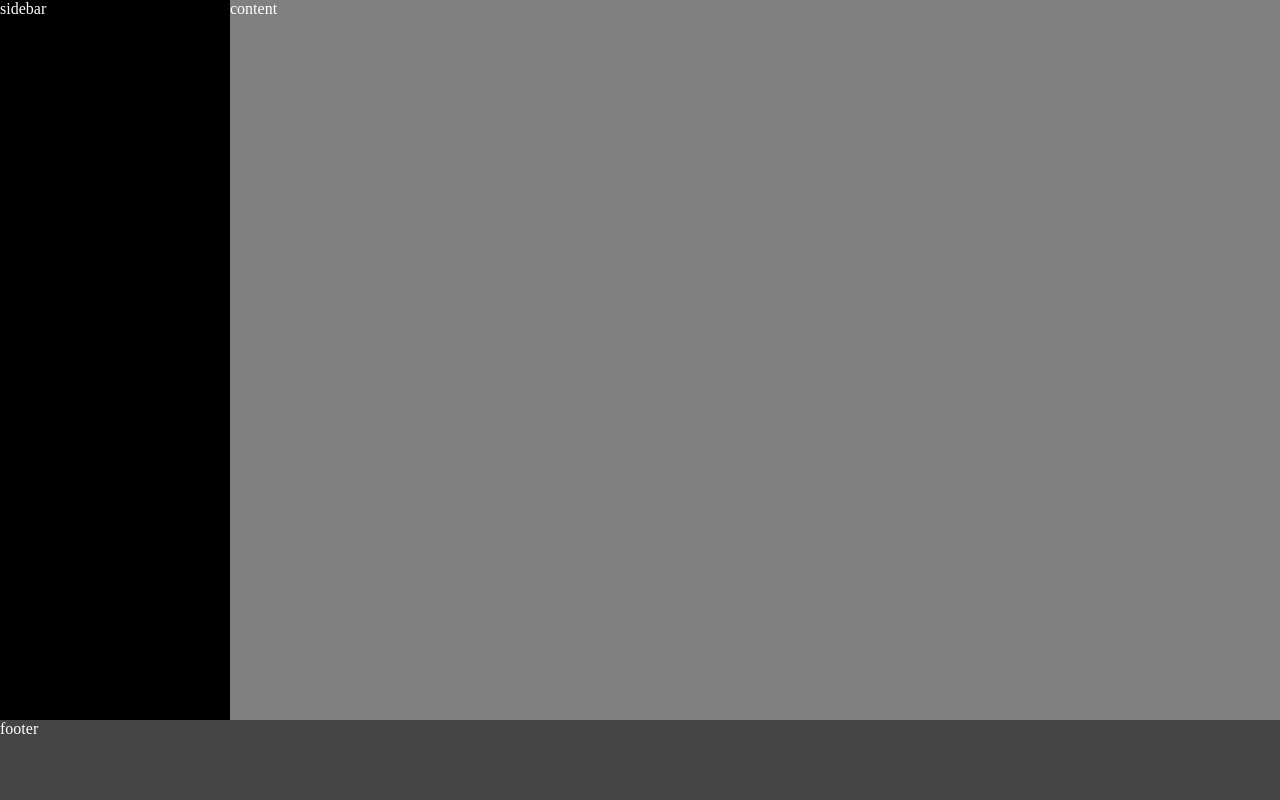
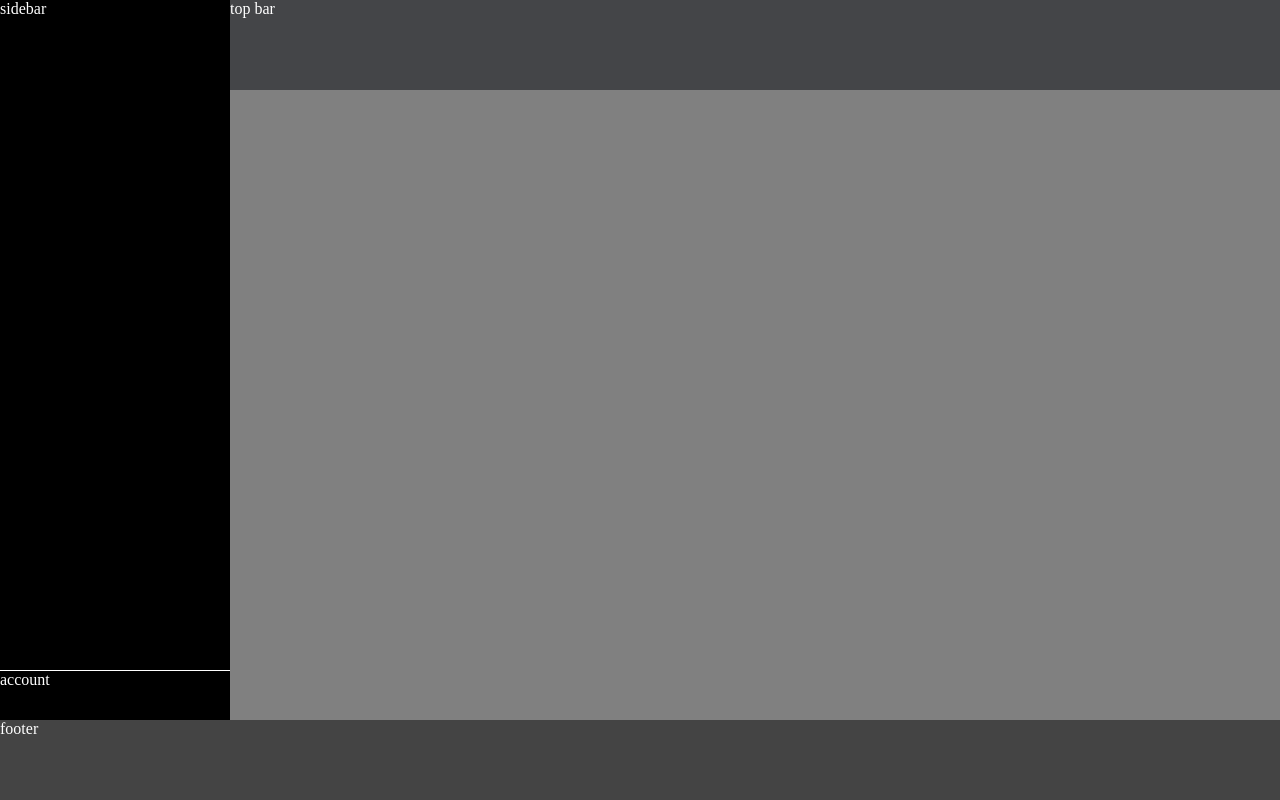
Before and after one commit to AlessioCirillo/html-css-spotifyweb, a plain HTML site: page index.html in a window 1280 px wide. Drawn offline with Linux system fonts and the light colour scheme.

Commit message:
scrollable

```diff
--- a/css/style.css
+++ b/css/style.css
@@ -16,19 +16,52 @@
   display: flex;
 }
 
-.footer{
-  background: #444;
-
-/* debug */
-height: 80px;
-}
-
 .sidebar{
+  display: flex;
+  flex-direction: column;
   background: black;
   flex-basis: 230px;
 }
 
-.content{
-  background: gray;
+.top-sidebar{
   flex-grow: 1;
 }
+
+.account{
+  height: 50px;
+  border-top: 1px solid #fff;
+}
+
+.content{
+  position: relative;
+  flex-grow: 1;
+}
+
+.top-bar{
+  position: absolute;
+  top: 0;
+  left: 0;
+  width: 100%;
+  background: rgba(8, 11, 17, 0.5);
+  z-index: 1;
+
+  /* debug */
+  height: 90px;
+}
+
+.scrollable{
+  position: absolute;
+  top: 0;
+  left: 0;
+  width: 100%;
+  height: 100%;
+  overflow-y: auto;
+  padding: 90px 16px 0 16px;
+  background: gray;
+}
+.footer{
+  background: #444;
+
+  /* debug */
+  height: 80px;
+}
--- a/index.html
+++ b/index.html
@@ -9,10 +9,20 @@
     <div class="app">
       <div class="main">
         <div class="sidebar">
-          sidebar
+          <div class="top-sidebar">
+            sidebar
+          </div>
+          <div class="account">
+            account
+          </div>
         </div>
         <div class="content">
-          content
+          <div class="top-bar">
+            top bar
+          </div>
+          <div class="scrollable">
+
+          </div>
         </div>
       </div>
       <div class="footer">
```
